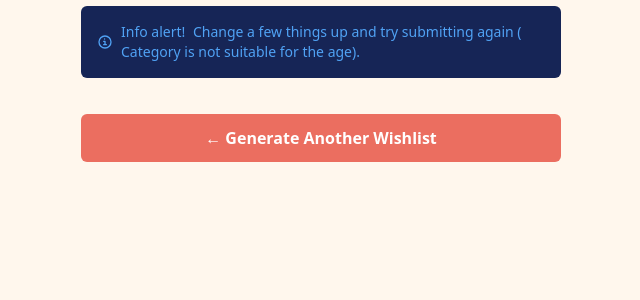
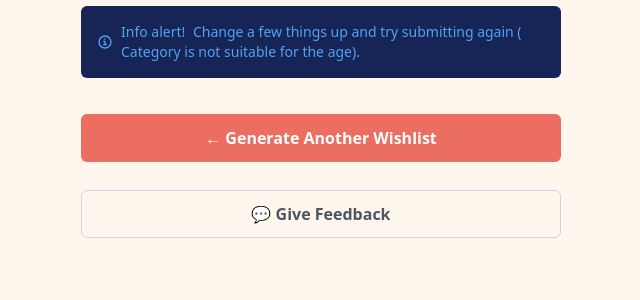
Before and after one commit to Bernadettechukwuedo/AI-WISHLIST-GENERATOR, a Django app: template recommender/templates/recommender/results.html in a window 1280 px wide. Shown: the part 206-506 px from the top of the page, without its empty margins (319-959 px from the left). Run offline with Django 5.2, Linux system fonts and the light colour scheme; the template is opened without the code that fills it, so the values that code supplies are empty; parts of the project's set-up code (start-up, migrations or seed data) failed here and were passed over; some libraries are stand-ins or nearby versions.

Commit message:
feat: added feedback

```diff
--- a/recommender/templates/recommender/results.html
+++ b/recommender/templates/recommender/results.html
@@ -52,9 +52,15 @@
 
 
 
-    <Button onclick="location.href='{% url 'index' %}'" class="mt-5 w-full h-12 text-base text-white font-semibold bg-primary text-primary-foreground hover:opacity-90 transition-opacity bg-[#EB6E60] rounded-md">
+    <Button onclick="location.href='{% url 'index' %}'" class="mt-5 mb-5 w-full h-12 text-base text-white font-semibold bg-primary text-primary-foreground hover:opacity-90 transition-opacity bg-[#EB6E60] rounded-md">
              ←  Generate Another Wishlist
     </Button>
+
+        <a href="https://docs.google.com/forms/d/e/1FAIpQLSfpAnQZzW1GJ4LJS_-j5MKsbnjPS67D9-SuzNbziZm6Vef8eQ/viewform?usp=sharing&ouid=113778917605945447325"
+        target="_blank"
+        class="mt-2 mb-5 w-full h-12 text-base font-semibold border border-gray-300 rounded-md text-gray-600 hover:bg-gray-50 flex items-center justify-center transition-colors">
+        💬 Give Feedback
+        </a>
 
     </div>
 
```
